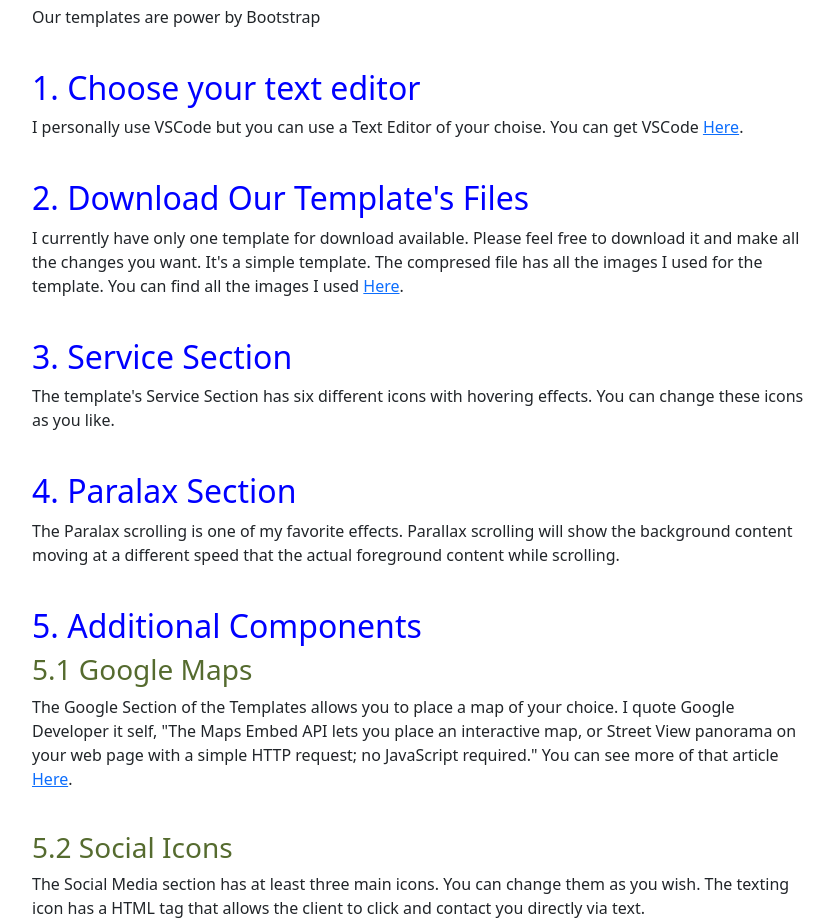
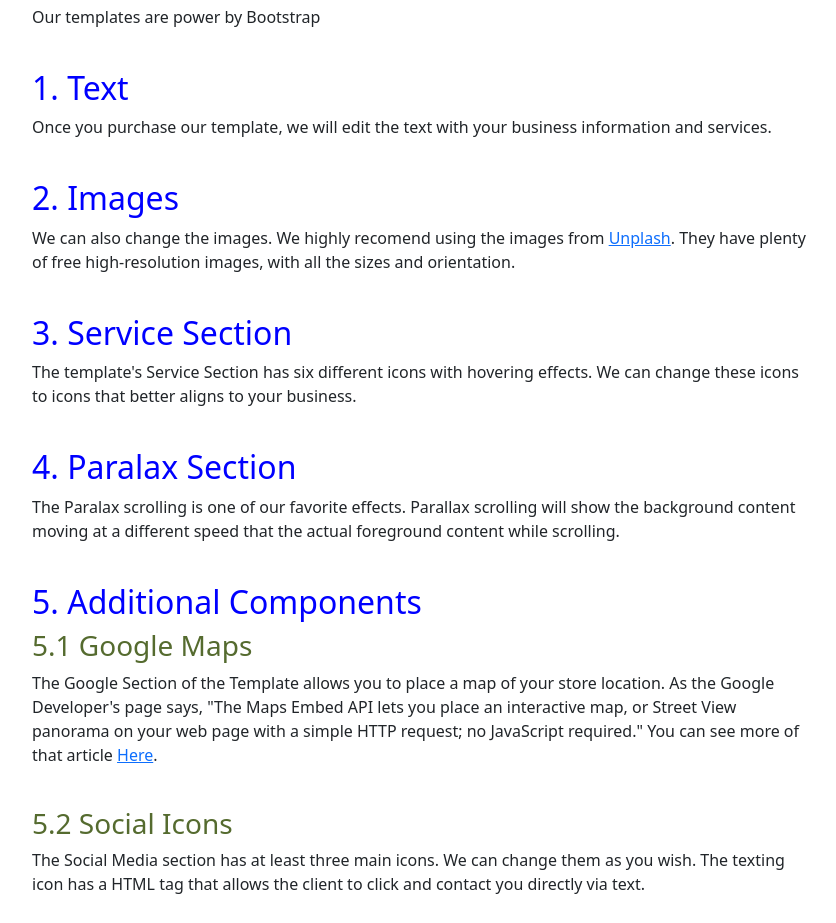
Before and after one commit to CBArgento/OneTemplateSale, a plain HTML site: page demo.html in a window 1280 px wide. Shown: the part 2009-2932 px from the top of the page, without its empty margins (74-910 px from the left). Drawn offline with nearby package versions, Linux system fonts and the light colour scheme.

```diff
--- a/demo.html
+++ b/demo.html
@@ -195,24 +195,24 @@
         <h2>Template Introduction</h2>
         <p>Our templates are power by Bootstrap</p>
         <br>
-        <h2 style="color: blue;">1. Choose your text editor</h2>
-        <p>I personally use VSCode but you can use a Text Editor of your choise. You can get VSCode <a href="https://visualstudio.microsoft.com/free-developer-offers/" target="_Blank">Here</a>.</p>
+        <h2 style="color: blue;">1. Text</h2>
+        <p>Once you purchase our template, we will edit the text with your business information and services.</p>
         <br>
-        <h2 style="color: blue;">2. Download Our Template's Files</h2>
-        <p>I currently have only one template for download available. Please feel free to download it and make all the changes you want. It's a simple template. The compresed file has all the images I used for the template. You can find all the images I used <a href="https://unsplash.com/" target="_Blank">Here</a>.</p>
+        <h2 style="color: blue;">2. Images</h2>
+        <p>We can also change the images. We highly recomend using the images from <a href="https://unsplash.com/" target="_Blank">Unplash</a>. They have plenty of free high-resolution images, with all the sizes and orientation.</p>
         <br>
         <h2 style="color: blue;">3. Service Section</h2>
-        <p>The template's Service Section has six different icons with hovering effects. You can change these icons as you like.</p>
+        <p>The template's Service Section has six different icons with hovering effects. We can change these icons to icons that better aligns to your business.</p>
         <br>
         <h2 style="color: blue;">4. Paralax Section</h2>
-        <p>The Paralax scrolling is one of my favorite effects. Parallax scrolling will show the background content moving at a different speed that the actual foreground content while scrolling.</p>
+        <p>The Paralax scrolling is one of our favorite effects. Parallax scrolling will show the background content moving at a different speed that the actual foreground content while scrolling.</p>
         <br>
         <h2 style="color: blue;">5. Additional Components</h2>
         <h3  style="color: darkolivegreen;">5.1 Google Maps</h3>
-        <p>The Google Section of the Templates allows you to place a map of your choice. I quote Google Developer it self, "The Maps Embed API lets you place an interactive map, or Street View panorama on your web page with a simple HTTP request; no JavaScript required." You can see more of that article <a href="https://developers.google.com/maps/documentation/embed/get-started" target="_Blank">Here</a>.</p>
+        <p>The Google Section of the Template allows you to place a map of your store location. As the Google Developer's page says, "The Maps Embed API lets you place an interactive map, or Street View panorama on your web page with a simple HTTP request; no JavaScript required." You can see more of that article <a href="https://developers.google.com/maps/documentation/embed/get-started" target="_Blank">Here</a>.</p>
         <br>
         <h3  style="color: darkolivegreen;">5.2 Social Icons</h3>
-        <p>The Social Media section has at least three main icons. You can change them as you wish. The texting icon has a HTML tag that allows the client to click and contact you directly via text.</p>
+        <p>The Social Media section has at least three main icons. We can change them as you wish. The texting icon has a HTML tag that allows the client to click and contact you directly via text.</p>
       </div>
     </div>
     </div>
```
